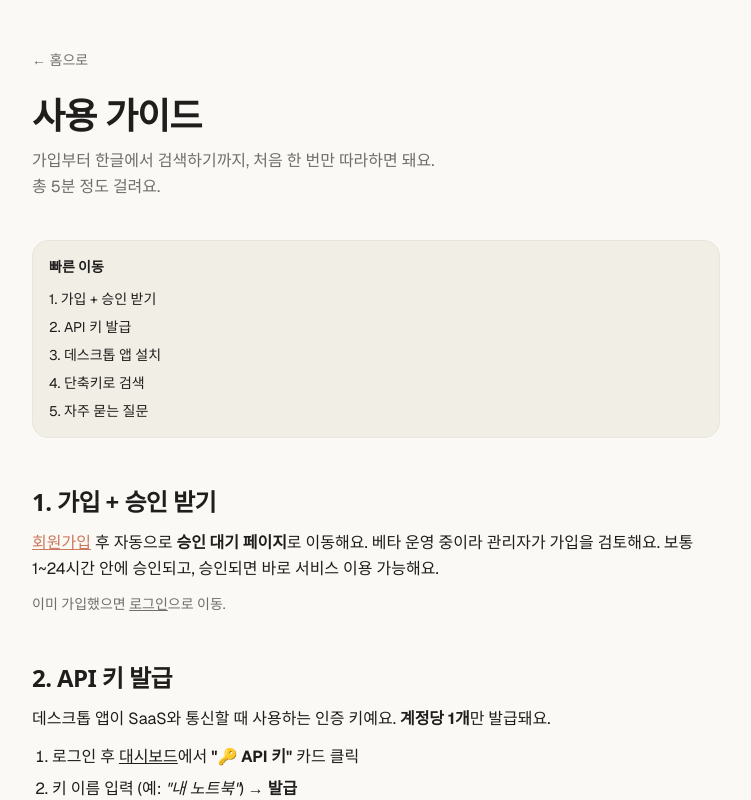
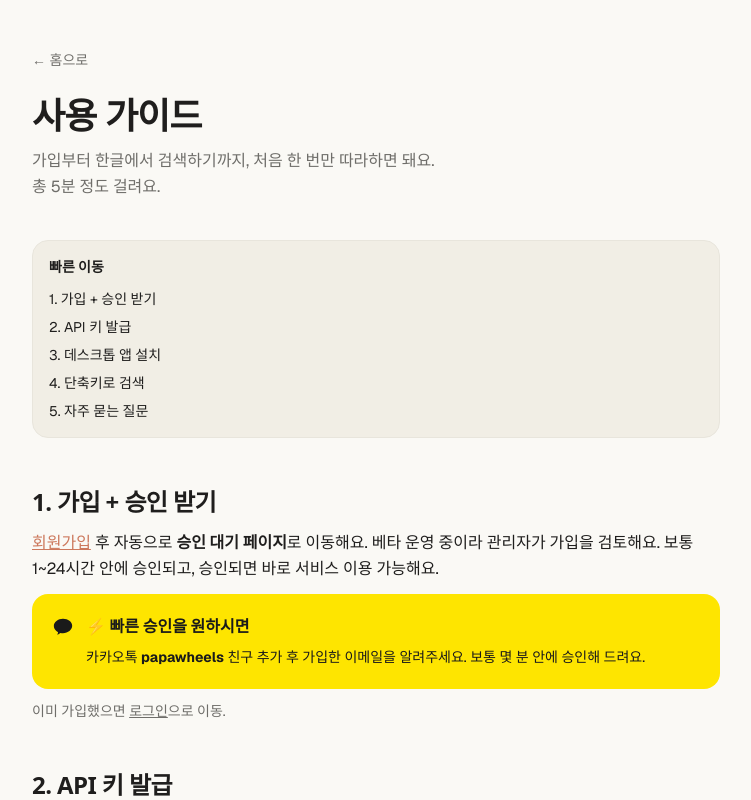
Before and after one commit to phk901031-prog/hudtyping-saas, a Next.js app: page /help in a window 1280 px wide. Shown: the top 800 px of the page, without its empty margins (264-1015 px from the left). Built offline with nearby package versions, Linux system fonts and the light colour scheme; a web font is replaced by a local one.

Commit message:
Highlight KakaoTalk papawheels in /help: fast approval + general inquiries

```diff
--- a/src/app/help/page.tsx
+++ b/src/app/help/page.tsx
@@ -60,6 +60,28 @@ export default function HelpPage() {
             중이라 관리자가 가입을 검토해요. 보통 1~24시간 안에 승인되고, 승인되면
             바로 서비스 이용 가능해요.
           </p>
+
+          {/* 빠른 승인 안내 — 카카오 노란색으로 강조 */}
+          <div className="rounded-2xl bg-[#FEE500] text-[#1a1a1a] p-5 flex items-start gap-3">
+            <svg
+              width="22"
+              height="22"
+              viewBox="0 0 24 24"
+              fill="currentColor"
+              aria-hidden="true"
+              className="mt-0.5 shrink-0"
+            >
+              <path d="M12 3C6.48 3 2 6.58 2 11c0 2.85 1.86 5.36 4.66 6.78-.16.55-.6 2.1-.69 2.42-.11.4.15.4.31.29.13-.09 2.07-1.41 2.91-1.98.93.13 1.85.2 2.81.2 5.52 0 10-3.58 10-8S17.52 3 12 3z" />
+            </svg>
+            <div className="flex flex-col gap-1.5">
+              <strong className="font-bold">⚡ 빠른 승인을 원하시면</strong>
+              <p className="text-sm leading-relaxed">
+                카카오톡 <strong>papawheels</strong> 친구 추가 후 가입한
+                이메일을 알려주세요. 보통 몇 분 안에 승인해 드려요.
+              </p>
+            </div>
+          </div>
+
           <p className="text-sm text-muted">
             이미 가입했으면{" "}
             <Link href="/sign-in" className="underline">
@@ -311,12 +333,33 @@ export default function HelpPage() {
           </details>
         </section>
 
-        <section className="rounded-2xl border border-accent/30 bg-accent-soft p-5 mt-4">
-          <h3 className="font-display text-lg mb-2">해결이 안 되면</h3>
+        {/* 문의·건의 — 카카오톡 강조 박스 */}
+        <section className="rounded-2xl bg-[#FEE500] text-[#1a1a1a] p-6 mt-4 flex flex-col gap-3">
+          <div className="flex items-center gap-2">
+            <svg
+              width="24"
+              height="24"
+              viewBox="0 0 24 24"
+              fill="currentColor"
+              aria-hidden="true"
+            >
+              <path d="M12 3C6.48 3 2 6.58 2 11c0 2.85 1.86 5.36 4.66 6.78-.16.55-.6 2.1-.69 2.42-.11.4.15.4.31.29.13-.09 2.07-1.41 2.91-1.98.93.13 1.85.2 2.81.2 5.52 0 10-3.58 10-8S17.52 3 12 3z" />
+            </svg>
+            <h3 className="font-display text-lg">문의·건의·빠른 응답</h3>
+          </div>
           <p className="text-sm leading-relaxed">
-            카카오톡 <strong>papawheels</strong>로 친구 추가 후 어떤 화면에서 어떤
-            메시지가 나왔는지 (스크린샷 첨부 가능) 보내주세요. 보통 1~2일 안에
-            답해드려요.
+            서비스 문의, 기능 건의, 버그 신고, 빠른 가입 승인 요청 등{" "}
+            <strong>모든 소통은 카카오톡 papawheels로</strong> 친구 추가 후
+            메시지 주세요.
+          </p>
+          <ul className="text-sm leading-relaxed list-disc pl-5 space-y-1">
+            <li>가입 후 빠른 승인이 필요할 때</li>
+            <li>백신 차단·설치 오류 등 트러블슈팅 (스크린샷 환영)</li>
+            <li>새 기능 제안이나 사용 중 불편한 점</li>
+            <li>월 검색 한도 조정 요청</li>
+          </ul>
+          <p className="text-xs opacity-80">
+            보통 몇 시간 ~ 1일 안에 답해드려요. 메일·전화는 받지 않아요.
           </p>
         </section>
       </div>
```
